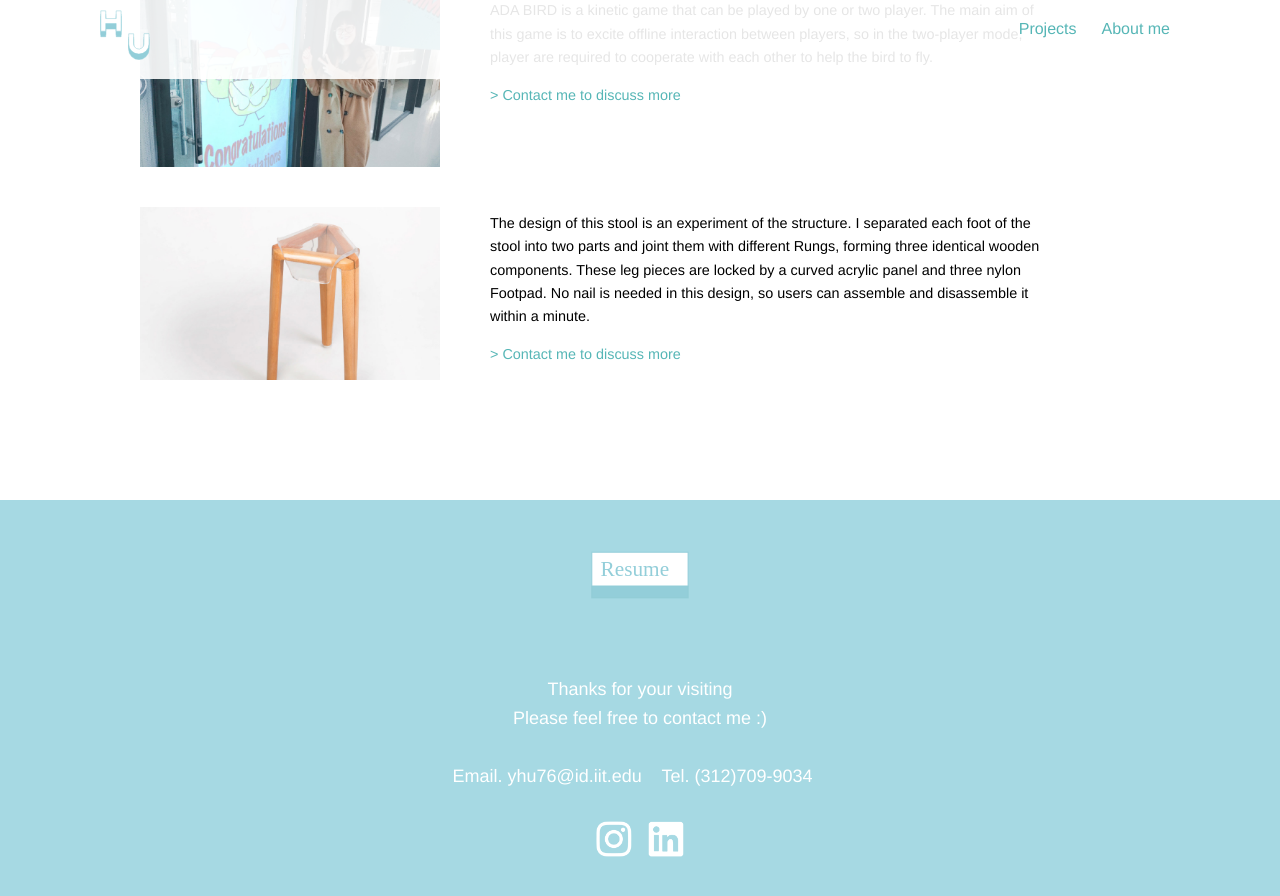
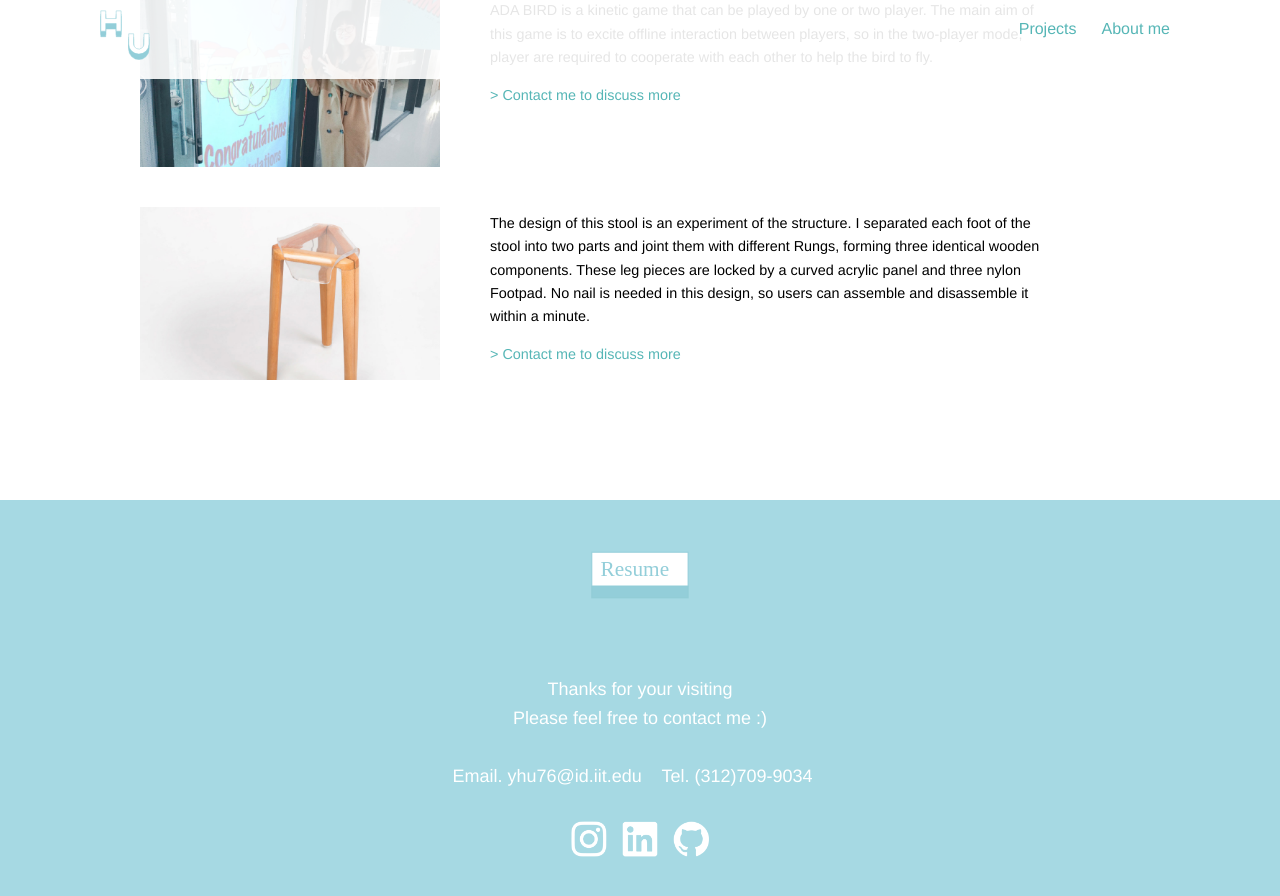
Before and after one commit to yuanyuanhu96/Potfolio-Archive, a Jekyll site: the page index.html, which Jekyll copies as it is, in a window 1280 px wide and 900 px high, scrolled down 2085 px. Shown: the top 896 px of the window. Built offline with Jekyll 4.4.1, drawn with Linux system fonts in a browser that asks for light colours.

```diff
--- a/index.html
+++ b/index.html
@@ -266,6 +266,11 @@
       <a href="https://www.linkedin.com/in/yuanyuan-hu-566651179/" target="_blank">
         <img src="./img/index/sns-02.png" alt="" width="36" /></a>
 
+                 <span>&nbsp;</span>
+
+            <a href="https://www.github.com/yuanyuanhu96/" target="_blank">
+                <img src="./img/index/sns-03.png" alt="" width="36" /></a>
+
 
     </div>
     <span>&nbsp;&nbsp;</span>
--- a/projects/hxt.html
+++ b/projects/hxt.html
@@ -252,6 +252,11 @@
             <a href="https://www.linkedin.com/in/yuanyuan-hu-566651179/" target="_blank">
                 <img src="../img/index/sns-02.png" alt="" width="36" /></a>
 
+                 <span>&nbsp;</span>
+
+            <a href="https://www.github.com/yuanyuanhu96/" target="_blank">
+                <img src="../img/index/sns-03.png" alt="" width="36" /></a>
+
 
         </div>
         <span>&nbsp;&nbsp;</span>
--- a/projects/ticket.html
+++ b/projects/ticket.html
@@ -268,6 +268,11 @@
             <a href="https://www.linkedin.com/in/yuanyuan-hu-566651179/" target="_blank">
                 <img src="../img/index/sns-02.png" alt="" width="36" /></a>
 
+                 <span>&nbsp;</span>
+
+            <a href="https://www.github.com/yuanyuanhu96/" target="_blank">
+                <img src="../img/index/sns-03.png" alt="" width="36" /></a>
+
 
         </div>
         <span>&nbsp;&nbsp;</span>
--- a/projects/wasa.html
+++ b/projects/wasa.html
@@ -233,6 +233,12 @@
             <a href="https://www.linkedin.com/in/yuanyuan-hu-566651179/" target="_blank">
                 <img src="../img/index/sns-02.png" alt="" width="36" /></a>
 
+                 <span>&nbsp;</span>
+
+            <a href="https://www.github.com/yuanyuanhu96/" target="_blank">
+                <img src="../img/index/sns-03.png" alt="" width="36" /></a>
+
+
 
         </div>
         <span>&nbsp;&nbsp;</span>
--- a/projects/yootopia.html
+++ b/projects/yootopia.html
@@ -186,6 +186,11 @@
             <a href="https://www.linkedin.com/in/yuanyuan-hu-566651179/" target="_blank">
                 <img src="../img/index/sns-02.png" alt="" width="36" /></a>
 
+                 <span>&nbsp;</span>
+
+            <a href="https://www.github.com/yuanyuanhu96/" target="_blank">
+                <img src="../img/index/sns-03.png" alt="" width="36" /></a>
+
 
         </div>
         <span>&nbsp;&nbsp;</span>
```
Also changed, not shown: img/index/sns-03.png (added).
